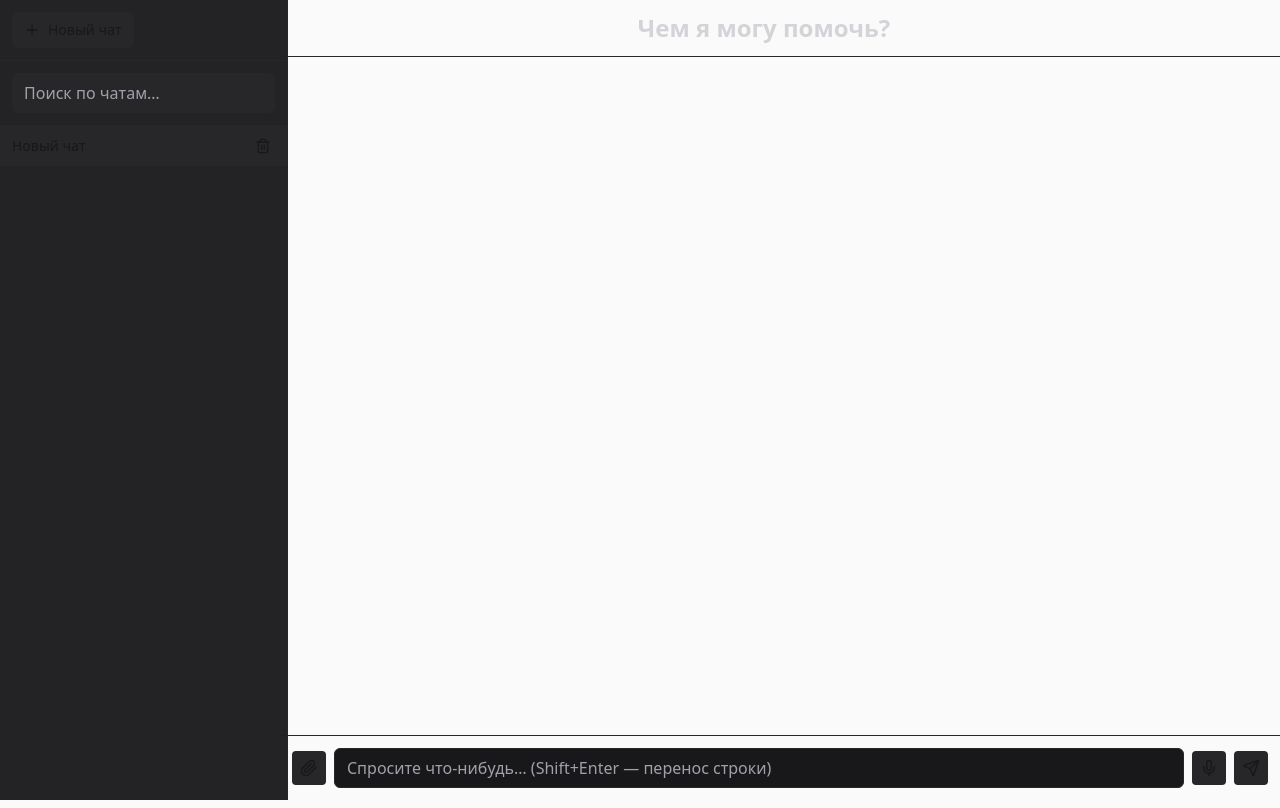
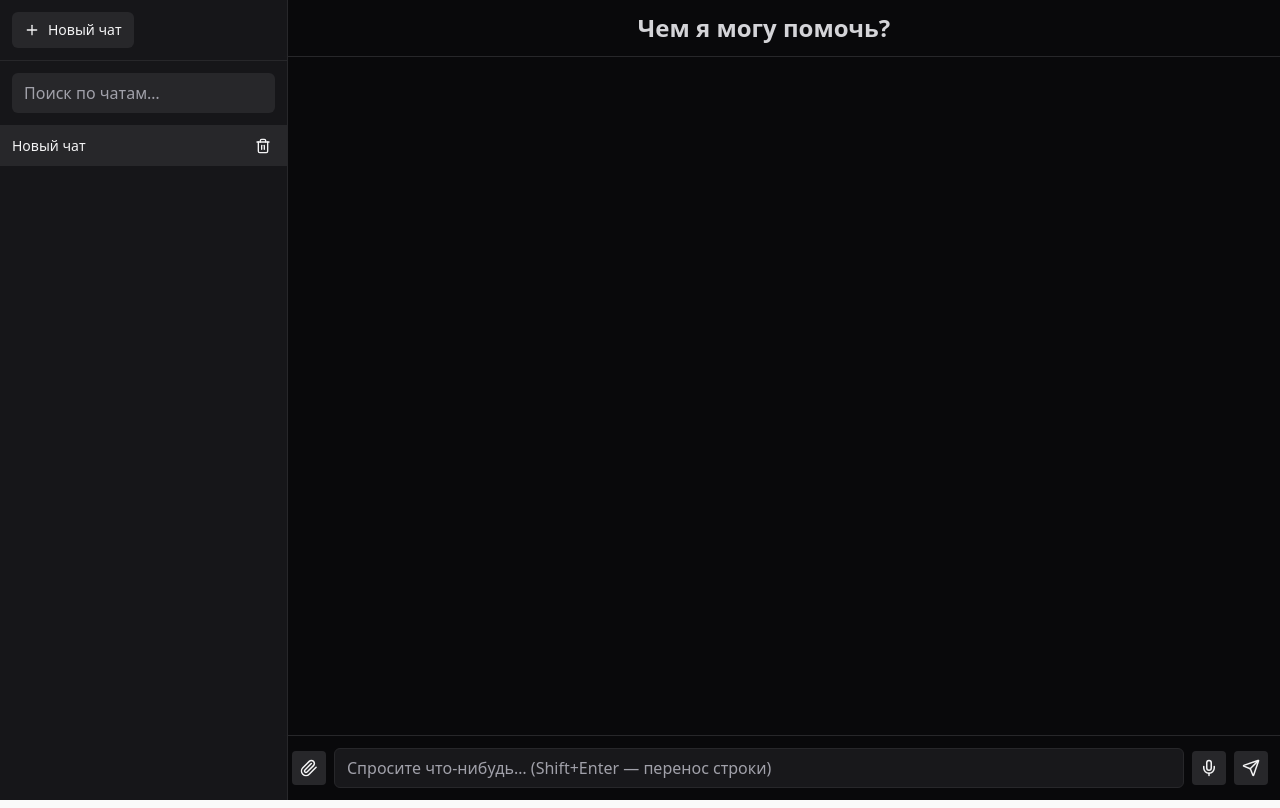
Before and after one commit to 89059043673d-ctrl/ai-assistant-chat, a Next.js app: page / in a window 1280 px wide. Built offline with nearby package versions, Linux system fonts and the light colour scheme.

Commit message:
Update page.tsx

```diff
--- a/app/page.tsx
+++ b/app/page.tsx
@@ -1,6 +1,9 @@
-// app/page.tsx
 import Chat from '@/components/Chat';
 
 export default function Page() {
-  return <Chat />;
+  return (
+    <div className="min-h-[100dvh] bg-zinc-950 text-zinc-100">
+      <Chat />
+    </div>
+  );
 }
```
